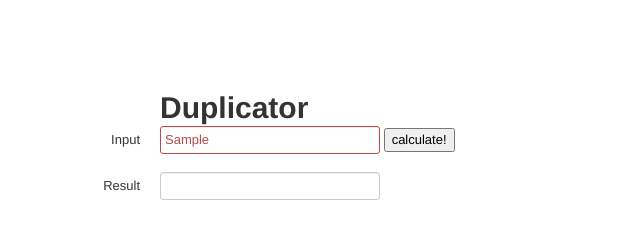
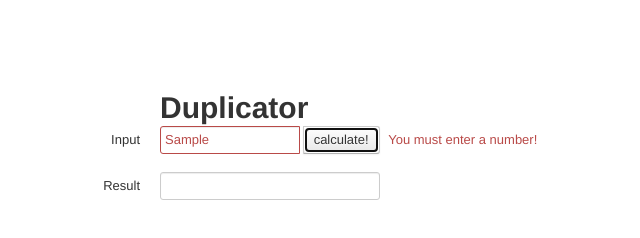
Before and after one commit to fleipold/js-knockout-tdd-tutorial, a plain HTML site: page example2.html in a window 1280 px wide. Both pictures are taken after typing "Sample", "Sample" into the empty fields and a click on the button "calculate!". Shown: the whole page, without its empty margins (170-810 px from the left). Drawn offline with Linux system fonts and the light colour scheme.

Commit message:
Added code to make validation message test pass

```diff
--- a/example2.html
+++ b/example2.html
@@ -22,16 +22,21 @@
                             <label>Input</label>
                         </div>
                         <div class="controls">
-                            <input type="text" data-bind="value: input"/>
-                            <button data-bind="click: calc">calculate!</button>
+                            <div class="input-append">
+                                <input class="span2" type="text" data-bind="value: input"/>
+                                <button class="btn" data-bind="click: calc">calculate!</button>
+                                <span class="help-inline error" data-bind="text: validationMessage"></span>
+                            </div>
                         </div>
                     </div>
+
                     <div class="control-group">
                         <div class="control-label">
                             <label>Result</label>
                         </div>
                         <div class="controls">
                             <input type="text" data-bind="value: output"/>
+
                         </div>
                     </div>
                 </fieldset>
--- a/src/Example2.js
+++ b/src/Example2.js
@@ -6,6 +6,8 @@ var DuplicatorExample2 = function(){
 
     self.inputValidation = ko.observable(true);
 
+    self.validationMessage = ko.observable('');
+
     var validation = new RegExp("^\\d*$");
 
     self.calc = function(){
@@ -13,7 +15,8 @@ var DuplicatorExample2 = function(){
 
         if (! validation.test(input)){
             self.inputValidation(false);
-            self.output("");
+            self.validationMessage('You must enter a number!');
+            self.output('');
             return;
         }
 
@@ -21,7 +24,8 @@ var DuplicatorExample2 = function(){
         var numericInput = parseInt(input);
 
         var numericOutput = 2 * numericInput;
-        self.output("" + numericOutput);
+        self.validationMessage('');
+        self.output('' + numericOutput);
     }
 
     self.output = ko.observable('');
```
Also changed, not shown: test/Example2Test.js (+1 -1 lines).
